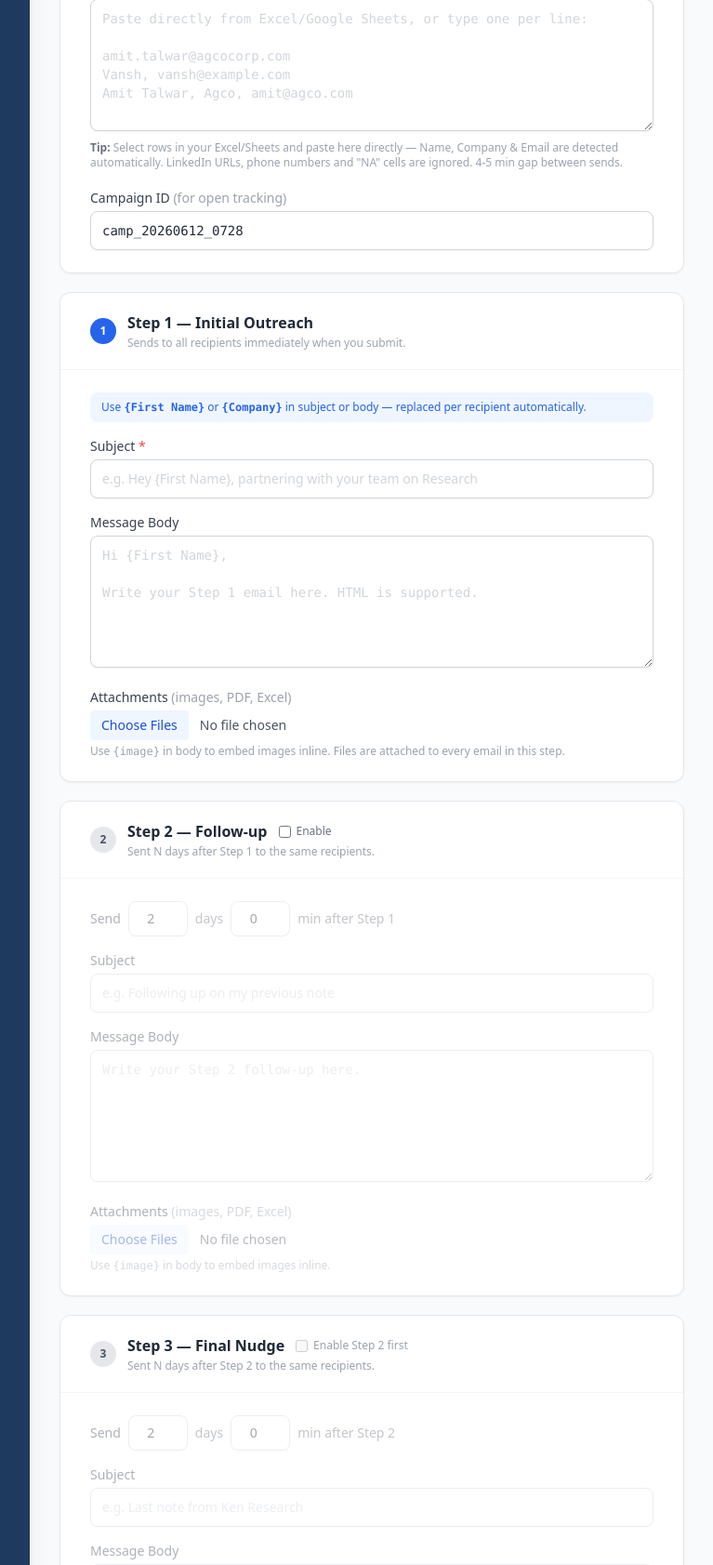
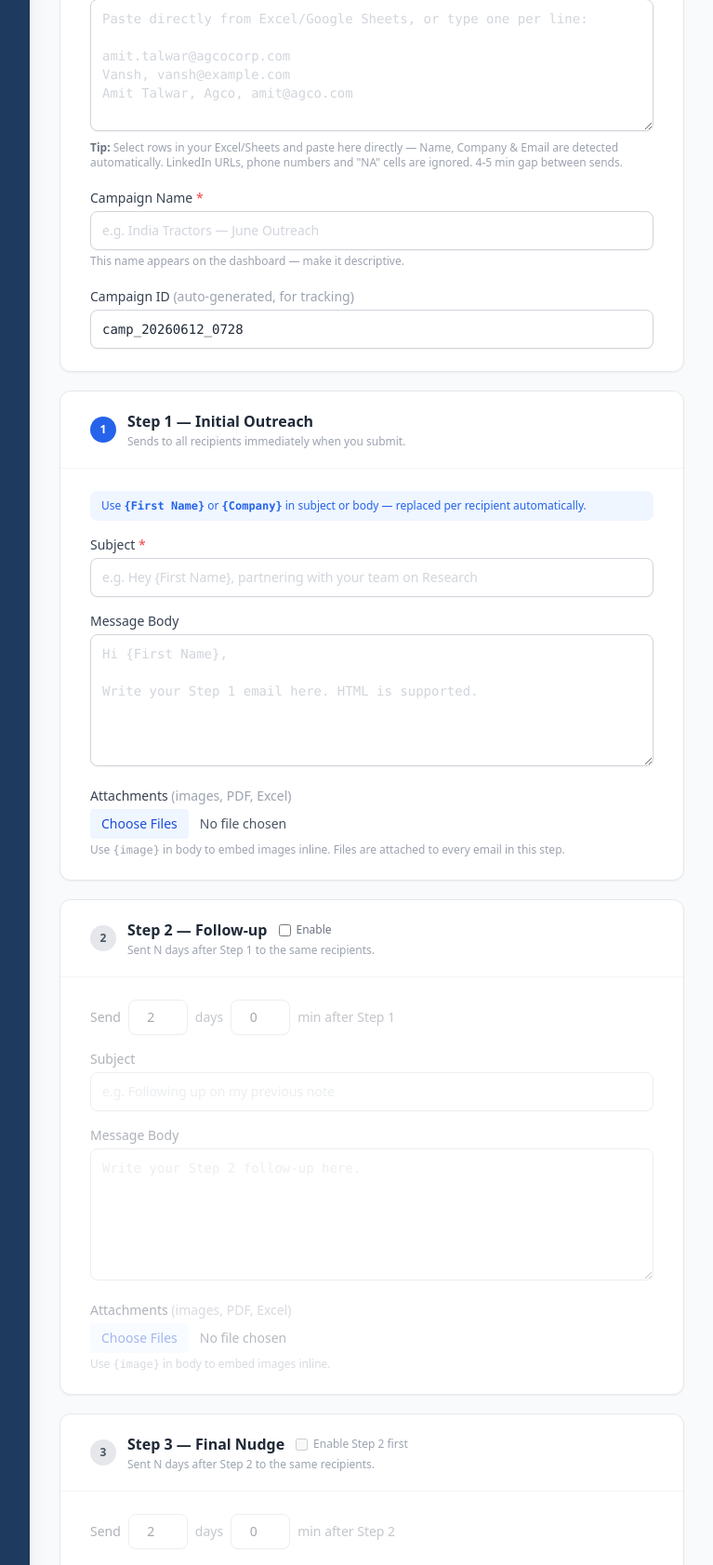
Before and after one commit to vanshmeenaken/ABM-Email-Campaign-Automation, a Flask app: page /send in a window 1280 px wide. Shown: the part 308-1991 px from the top of the page at 93% size, without its empty margins (208-975 px from the left). Run offline with Flask 3, Linux system fonts and the light colour scheme; some libraries are stand-ins or nearby versions.

Commit message:
Add Campaign Name field to send form
Previously the campaign name was pulled from Step 1 subject line,
causing truncated email copy to appear on the dashboard.
Now a required 'Campaign Name' field lets the team set a clean,
descriptive name independently of the email subject.

Falls back to subject if somehow empty.

Co-Authored-By: Claude Sonnet 4.6 <noreply@anthropic.com>

```diff
--- a/app.py
+++ b/app.py
@@ -980,7 +980,7 @@ def send_submit():
                     print(f"[ATTACH] Warning: could not save {f.filename}: {e}")
 
     n_steps = len(sequences)
-    campaign_label = sequences[0]["subject"]
+    campaign_label = request.form.get("campaign_name", "").strip() or sequences[0]["subject"]
 
     try:
         create_bulk_campaign(campaign_id, campaign_label, account_num, recipients, sequences)
--- a/templates/send.html
+++ b/templates/send.html
@@ -48,11 +48,24 @@
           </p>
         </div>
 
+        <!-- Campaign Name -->
+        <div>
+          <label for="campaign_name" class="block text-sm font-medium text-gray-700 mb-1">
+            Campaign Name <span class="text-red-500">*</span>
+          </label>
+          <input id="campaign_name" name="campaign_name" type="text" required
+                 placeholder="e.g. India Tractors — June Outreach"
+                 class="w-full rounded-lg border border-gray-300 px-3 py-2.5 text-sm text-gray-800
+                        placeholder-gray-300 focus:outline-none focus:ring-2 focus:ring-blue-500
+                        focus:border-transparent shadow-sm" />
+          <p class="text-xs text-gray-400 mt-1">This name appears on the dashboard — make it descriptive.</p>
+        </div>
+
         <!-- Campaign ID -->
         <div>
           <label for="campaign_id" class="block text-sm font-medium text-gray-700 mb-1">
             Campaign ID
-            <span class="text-gray-400 font-normal">(for open tracking)</span>
+            <span class="text-gray-400 font-normal">(auto-generated, for tracking)</span>
           </label>
           <input id="campaign_id" name="campaign_id" type="text"
                  value="{{ suggested_campaign_id }}"
```
